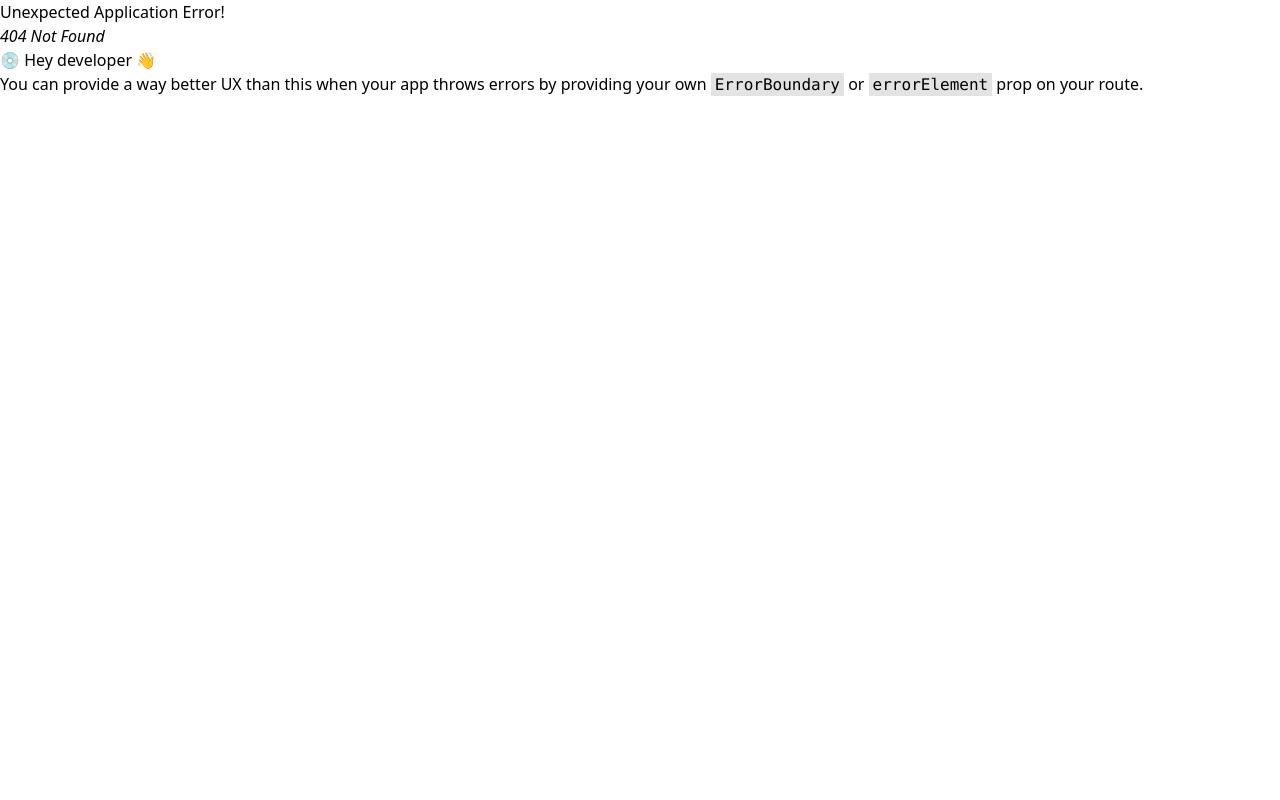
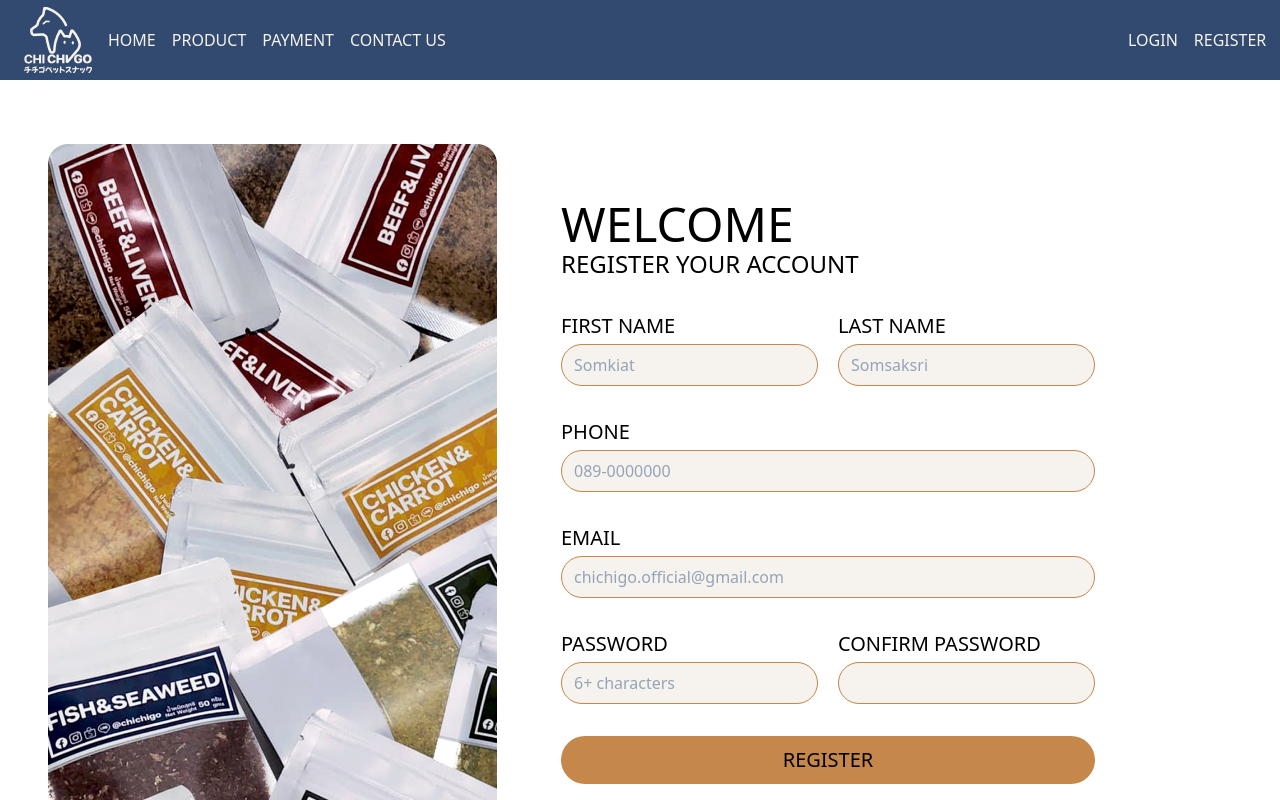
Before and after one commit to bondagreat/chichigo, a React (Create React App) app: page /register in a window 1280 px wide. Before the commit this address had no page. Shown: the top 800 px of the page. Built offline with nearby package versions, Linux system fonts and the light colour scheme.

Commit message:
register

```diff
--- /dev/null
+++ b/src/components/Input.js
@@ -0,0 +1,23 @@
+export default function Input({
+  type,
+  placeholder,
+  name,
+  value,
+  onChange,
+  error,
+}) {
+  return (
+    <>
+      <input
+        type={type || "text"}
+        placeholder={placeholder}
+        name={name}
+        vavlue={value}
+        onChange={onChange}
+        class="mt-1 block w-full px-3 py-2 bg-my-white border border-my-orange rounded-3xl placeholder-slate-400
+      focus:outline-none focus:border-sky-500 focus:ring-1 focus:ring-sky-500
+      invalid:border-pink-500 invalid:text-pink-600"
+      />
+    </>
+  );
+}
--- /dev/null
+++ b/src/components/register/RegisterForm.js
@@ -0,0 +1,113 @@
+import { useState } from "react";
+import Image from "../../images/foodhigh.png";
+import Input from "../Input";
+
+const initialInput = {
+  firstName: "",
+  lastName: "",
+  phone: "",
+  email: "",
+  password: "",
+  confirmPassword: "",
+};
+
+export default function RegisterForm() {
+  const [input, setInput] = useState(initialInput);
+  const [error, setError] = useState({});
+
+  // const { startLoading, stopLoading } = useLoad
+
+  const handleChangeInput = (e) => {
+    setInput({ ...input, [e.target.name]: e.target.value });
+  };
+
+  // const handleSubmitForm = async
+
+  return (
+    <>
+      <div className="container flex min-w-728 px-12 py-16 space-x-16">
+        <div>
+          <img src={Image} />
+        </div>
+        <form className="flex flex-col space-y-8 pt-14">
+          <div>
+            <h1 className="text-5xl">WELCOME</h1>
+            <span className="text-2xl">REGISTER YOUR ACCOUNT</span>
+          </div>
+          <div className="flex space-x-5">
+            <label className="block">
+              <span className="text-xl">FIRST NAME</span>
+              <Input
+                placeholder="Somkiat"
+                name="firstName"
+                value={input.firstName}
+                onChange={handleChangeInput}
+                // error={error.firstName}
+              />
+            </label>
+            <label className="block">
+              <span className="text-xl">LAST NAME</span>
+              <Input
+                placeholder="Somsaksri"
+                name="lastName"
+                value={input.lastName}
+                onChange={handleChangeInput}
+                // error={error.lastName}
+              />
+            </label>
+          </div>
+          <div>
+            <label className="block">
+              <span className="text-xl">PHONE</span>
+              <Input
+                placeholder="089-0000000"
+                name="phone"
+                value={input.phone}
+                onChange={handleChangeInput}
+                // error={error.phone}
+              />
+            </label>
+          </div>
+          <div>
+            <label className="block">
+              <span className="text-xl">EMAIL</span>
+              <Input
+                placeholder="chichigo.official@gmail.com"
+                name="email"
+                value={input.email}
+                onChange={handleChangeInput}
+                // error={error.email}
+              />
+            </label>
+          </div>
+          <div className="flex space-x-5">
+            <label className="block">
+              <span className="text-xl">PASSWORD</span>
+              <Input
+                type="password"
+                placeholder="6+ characters"
+                name="firstName"
+                value={input.firstName}
+                onChange={handleChangeInput}
+                // error={error.firstName}
+              />
+            </label>
+            <label className="block">
+              <span className="text-xl">CONFIRM PASSWORD</span>
+              <Input
+                type="password"
+                name="firstName"
+                value={input.firstName}
+                onChange={handleChangeInput}
+                // error={error.firstName}
+              />
+            </label>
+          </div>
+          <button className="w-full h-12 bg-my-orange rounded-3xl hover:bg-my-gray">
+            <span className="text-xl">REGISTER</span>
+          </button>
+        </form>
+      </div>
+    </>
+  );
+}
--- /dev/null
+++ b/src/pages/RegisterPage.js
@@ -0,0 +1,13 @@
+import Footer from "../components/Footer";
+import Header from "../components/Header";
+import RegisterForm from "../components/register/RegisterForm";
+
+export default function RegisterPage() {
+  return (
+    <>
+      <Header />
+      <RegisterForm />
+      <Footer />
+    </>
+  )
+}
--- a/src/routes/Router.js
+++ b/src/routes/Router.js
@@ -4,6 +4,7 @@ import HomePage from "../pages/HomePage";
 import PaymentPage from "../pages/PaymentPage";
 import ProductInfoPage from "../pages/ProductInfoPage";
 import ProductPage from "../pages/ProductPage";
+import RegisterPage from "../pages/RegisterPage";
 
 
 const router = createBrowserRouter([
@@ -27,6 +28,10 @@ const router = createBrowserRouter([
     path: '/contact',
     element: <ContactPage />
   },
+  {
+    path: '/register',
+    element: <RegisterPage />
+  },
 
 ])
 
```
